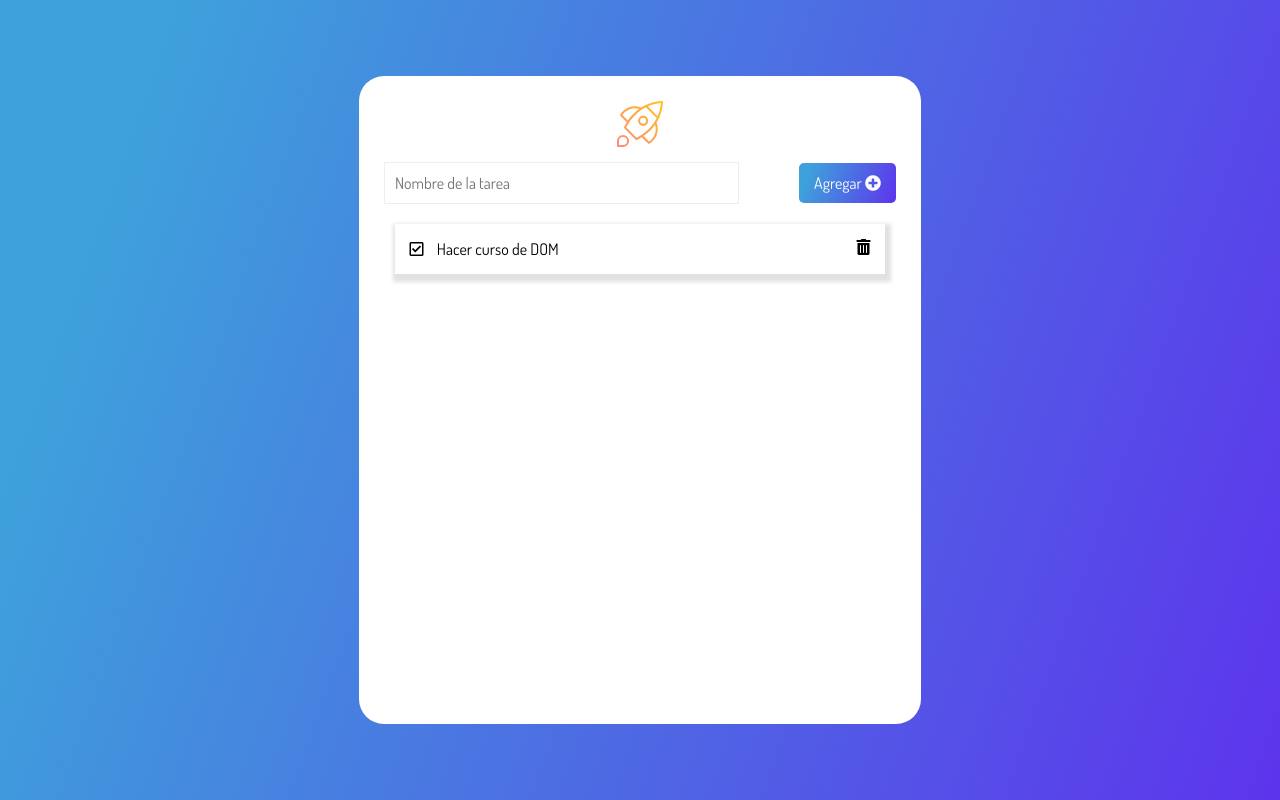
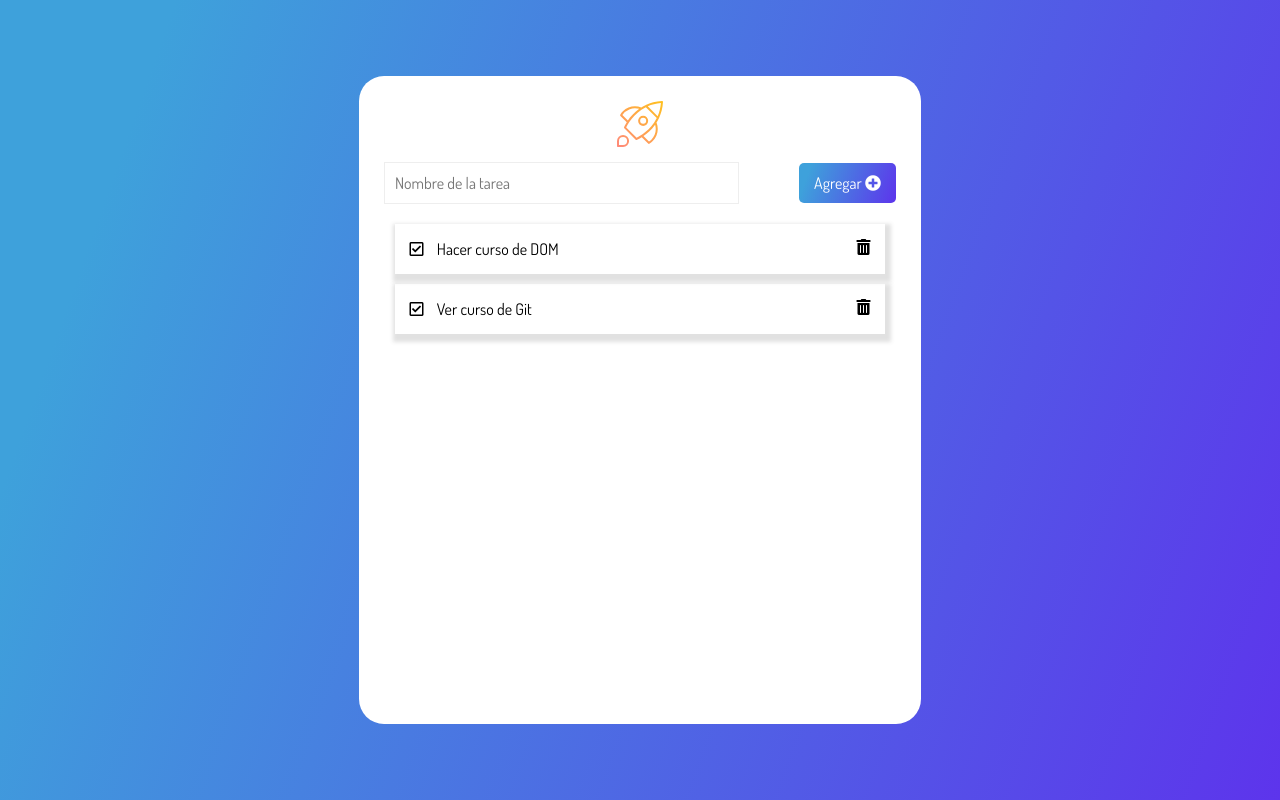
Before and after one commit to Stiven-Ols/ToDo, a plain HTML site: page index.html in a window 1280 px wide. Drawn offline with Linux system fonts and the light colour scheme.

Commit message:
clase 01 terminada

```diff
--- a/JS/source.js
+++ b/JS/source.js
@@ -0,0 +1,4 @@
+document.querySelector('.card');
+
+// * textContent permite acceder al contenido de un elemento
+document.querySelector('.task').textContent;
--- a/index.html
+++ b/index.html
@@ -43,6 +43,14 @@
             </div>
             <i class="fas fa-trash-alt trashIcon icon"></i>
           </li>
+
+          <li class="card">
+            <div>
+              <i class="far fa-check-square icon"></i>
+              <span class="task">Ver curso de Git</span>
+            </div>
+            <i class="fas fa-trash-alt trashIcon icon"></i>
+          </li>
         </ul>
       </div>
     </main>
```
